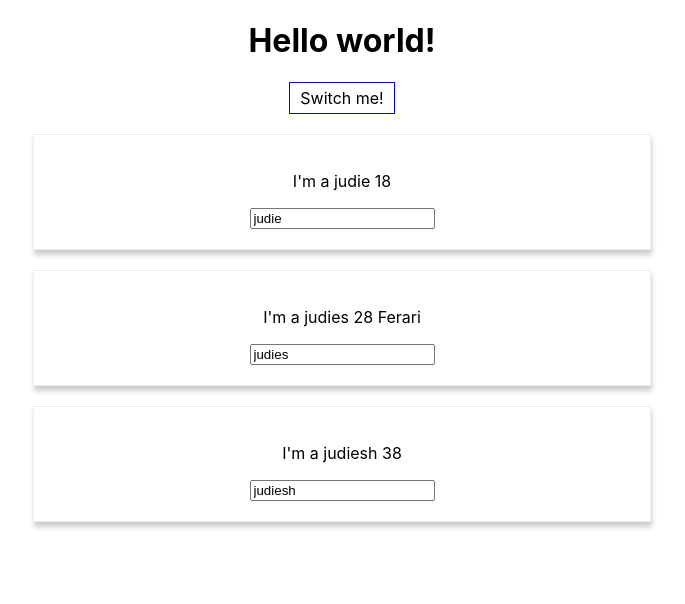
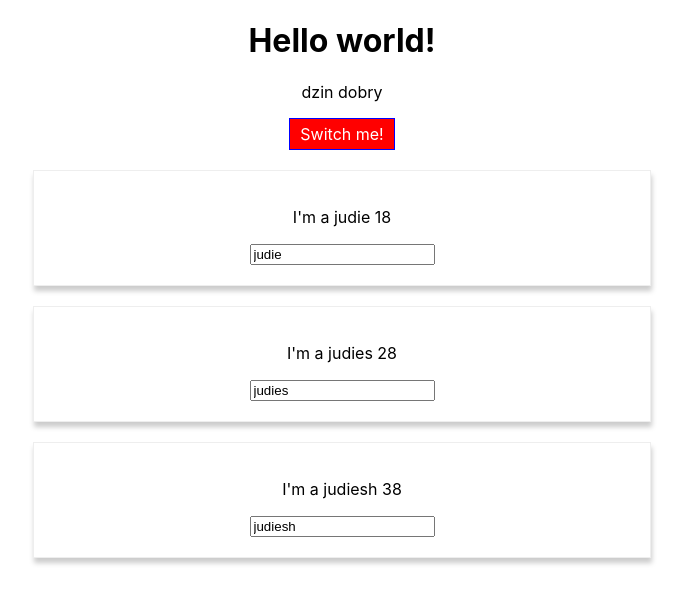
Before and after one commit to grzeli/react-app, a React (Create React App) app: page / in a window 1280 px wide. Both pictures are taken after a click on the button "Switch me!". Shown: the top 604 px of the page, without its empty margins (298-983 px from the left). Built offline with nearby package versions, Linux system fonts and the light colour scheme.

Commit message:
commit before changes, css modules

```diff
--- a/package.json
+++ b/package.json
@@ -3,6 +3,7 @@
   "version": "0.1.0",
   "private": true,
   "dependencies": {
+    "radium": "^0.25.1",
     "react": "^16.8.4",
     "react-dom": "^16.8.4",
     "react-scripts": "2.1.8"
--- a/src/App.css
+++ b/src/App.css
@@ -1,3 +1,23 @@
 .App {
   text-align: center;
 }
+
+.active{
+  border:1px solid gray;
+  background-color: #59abe3;
+  position:relative;
+  display:block;
+  width:max-content;
+  text-align: center;
+  margin:auto;
+  margin-bottom: 20px;
+  padding:5px 10px 10px 10px;
+  border-radius:19px;
+  opacity:0.7;
+  box-shadow: 0 5px 10px black;
+  cursor:default;
+}
+
+.bold {
+  font-weight: bold;
+}
--- a/src/App.js
+++ b/src/App.js
@@ -5,31 +5,31 @@ import Person from './Person/Person.js';
 class App extends Component {
   state = {
     numbers: [
-      { name: 'judie', number:'18'},
-      { name: 'judies', number: '28'},
-      { name: 'judiesh', number: '38'}
+      { id:'1', name: 'judie', number:'18'},
+      { id:'fdfd', name: 'judies', number: '28'},
+      { id:'dfsgsdg', name: 'judiesh', number: '38'}
     ],
     showPersons: false
   }
 
-clickHandler = (newName) => {
-  this.setState({
-    numbers: [
-      { name: newName, number:'18'},
-      { name: 'judies', number: '28'},
-      { name: 'judiesh', number: '18'},
-    ]
-  })
+inputChangeHandler = ( event, id ) => {
+  const personIndex = this.state.numbers.findIndex(p => {
+    return p.id === id;
+  });
+  const person = {
+    ...this.state.numbers[personIndex]
+  };
+  person.name = event.target.value;
+  const persons = [...this.state.numbers];
+  persons[personIndex] = person;
+  this.setState( {numbers: persons} )
 }
 
-inputChangeHandler = (event) => {
-  this.setState ({
-    numbers: [
-      { name: 'judie', number:'18'},
-      { name: event.target.value, number: '28'},
-      { name: 'judiesh', number: '38'}
-    ]
-  })
+deletePersonHandler = (personIndex) => {
+  //const persons = this.state.numbers;
+  const persons = [...this.state.numbers];
+  persons.splice(personIndex, 1);
+  this.setState({numbers: persons})
 }
 
 togglePersonHandler = () => {
@@ -39,11 +39,12 @@ togglePersonHandler = () => {
 
 render() {
   const style = {
-    backgroundColor: 'white',
+    backgroundColor: 'green',
     font: 'inherit',
     border: '1px solid blue',
     padding: '5px 10px',
-    cursor: 'pointer'
+    cursor: 'pointer',
+    color:'white',
   };
 
   let persons = null;
@@ -51,25 +52,35 @@ render() {
   if (this.state.showPersons) {
     persons = (
       <div>
-      <Person
-      name={this.state.numbers[0].name}
-      number={this.state.numbers[0].number} />
-      <Person
-      name={this.state.numbers[1].name}
-      number={this.state.numbers[1].number}
-      click={this.clickHandler.bind(this, 'mudiess')}
-  changed={this.inputChangeHandler} >
-    Ferari
-  </Person>
-  <Person
-  name={this.state.numbers[2].name}
-  number={this.state.numbers[2].number}/>
-    </div>
-  )
+      {this.state.numbers.map((person, index) => {
+       return <Person
+       click={() => this.deletePersonHandler(index)}
+      name={person.name}
+      number={person.number}
+      key={person.id}
+      changed={(event) => this.inputChangeHandler(event, person.id)} />
+})}
+  </div>
+);
+style.backgroundColor = 'red';
+style[':hover'] = {
+  backgroundColor: 'salmon',
+  color:'black'
+  }
 }
+
+const classes = [];
+if(this.state.numbers.length <= 2) {
+  classes.push('active');
+}
+if (this.state.numbers.length <= 1) {
+  classes.push('bold');
+}
+
 return (
   <div className="App">
   <h1>Hello world!</h1>
+  <p className={classes.join(' ')}>dzin dobry</p>
   <button
   style={style}
   onClick={this.togglePersonHandler}>
```
Also changed, not shown: 1 other file (tests, documents, lock files or other folders).
